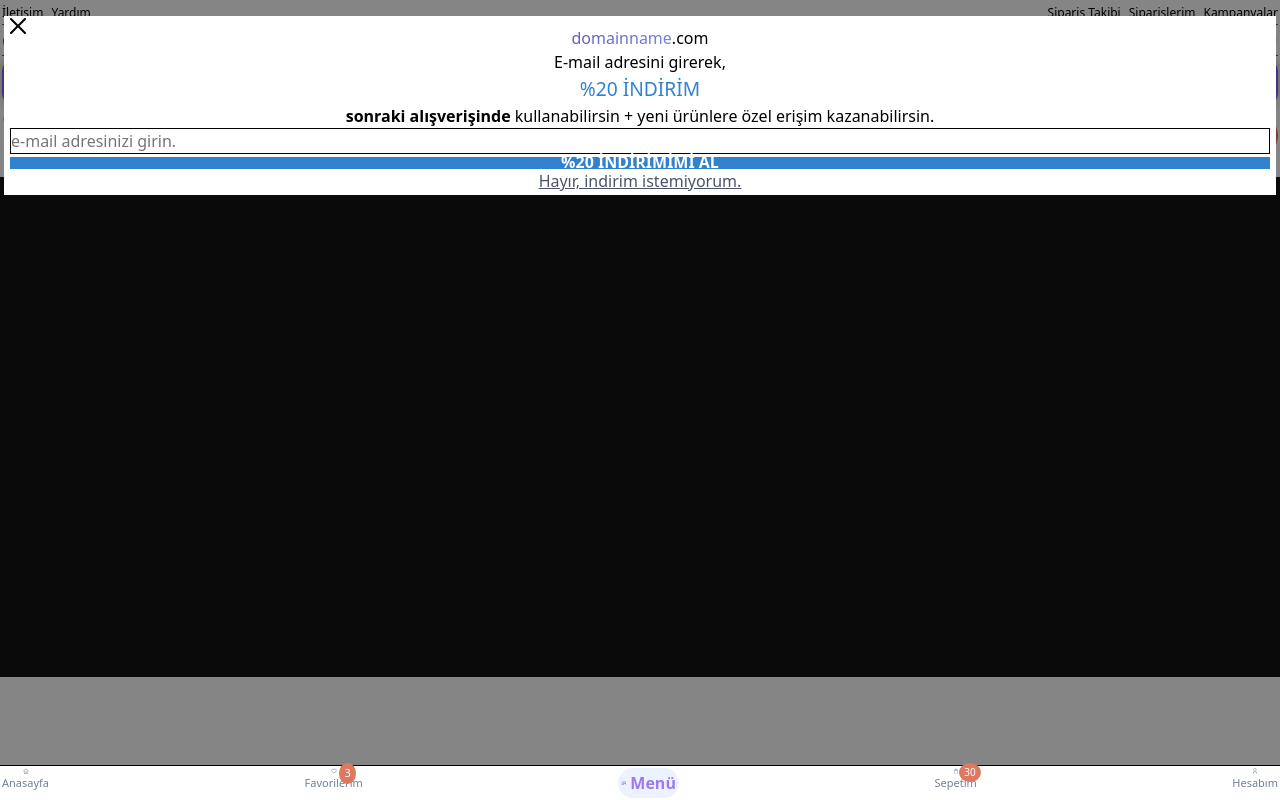
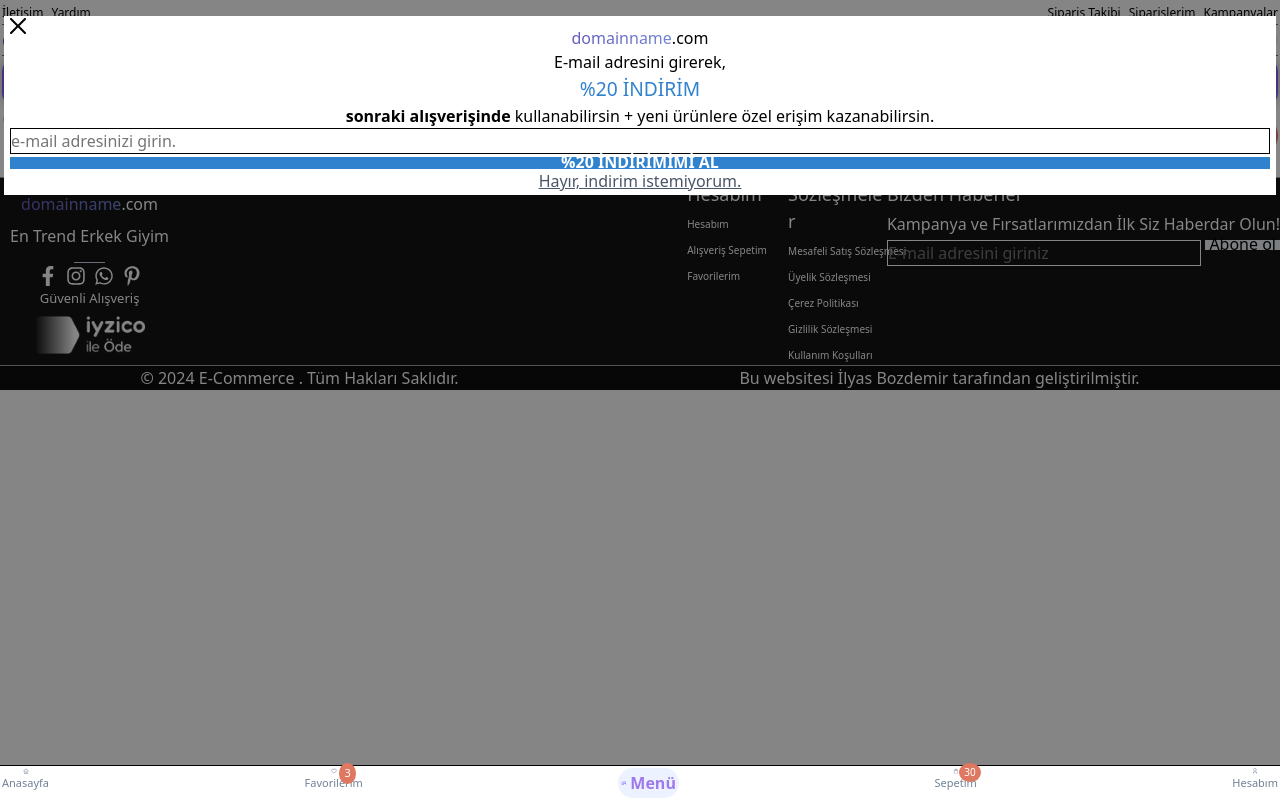
Before and after one commit to ilyasbozdemir/e-commerce-butik-nextjs, a Next.js app: page /cerez-politikasi in a window 1280 px wide. Built offline with nearby package versions, Linux system fonts and the light colour scheme.

Commit message:
updated footer

```diff
--- a/components/Footer/index.jsx
+++ b/components/Footer/index.jsx
@@ -33,12 +33,11 @@ function Footer() {
     setEmail("");
   }
 
-  React.useEffect(() => {}, []);
+  React.useEffect(() => { }, []);
   const toast = useToast();
   return (
     <>
       <Box
-        display={"none"}
         pos={"relative"}
         as="footer"
         color={"white"}
@@ -197,7 +196,7 @@ function Footer() {
 
         <Divider orientation="horizontal" />
 
-        <Flex bg={"blackAlpha.500"}>
+        <Flex bg={"blackAlpha.500"} justifyContent={'space-around'}>
           <Stack
             justify="center"
             direction={{
@@ -211,15 +210,13 @@ function Footer() {
               E-Commerce . Tüm Hakları Saklıdır.
             </Text>
           </Stack>
-        </Flex>
           <Stack
-          justify="flex-end"
+            justify="center"
             direction={{
               base: "column",
               md: "row",
             }}
             align="center"
-          bg={"blackAlpha.800"}
           >
             <Text textAlign="center" fontSize="sm" color="subtle">
               Bu websitesi
@@ -236,17 +233,10 @@ function Footer() {
               tarafından geliştirilmiştir.
             </Text>
           </Stack>
+        </Flex>
+
       </Box>
-      <Box
-        h={500}
-        pos={"relative"}
-        as="footer"
-        color={"white"}
-        _light={{ bg: "blackAlpha.900" }}
-        _dark={{ bg: "blackAlpha.900" }}
-        marginTop={10}
-        mb={{ base: "82px", md: 0 }}
-      ></Box>
+
     </>
   );
 }
--- a/components/SocialMediaButtons.jsx
+++ b/components/SocialMediaButtons.jsx
@@ -19,6 +19,7 @@ function SocialMediaButtons() {
         >
           <IconButton
             aria-label="Facebook"
+            color={'white'}
             icon={<FaFacebookF fontSize="1.25rem" />}
             _hover={{ bg: "blue.500", color: " white" }}
           />
@@ -32,6 +33,7 @@ function SocialMediaButtons() {
         >
           <IconButton
             as="button"
+            color={'white'}
             aria-label="Instagram"
             icon={<FaInstagram fontSize="1.25rem" />}
             _hover={{
@@ -49,6 +51,7 @@ function SocialMediaButtons() {
         >
           <IconButton
             as="button"
+            color={'white'}
             aria-label="Whatsapp"
             icon={<FaWhatsapp fontSize="1.25rem" />}
             _hover={{ bg: "#25D366", color: " white" }}
@@ -58,6 +61,7 @@ function SocialMediaButtons() {
         <Tooltip
           label="Pinterest"
           aria-label="Pinterest"
+
           hasArrow
           placement="top"
           bg="purple.400"
@@ -65,6 +69,7 @@ function SocialMediaButtons() {
           <IconButton
             as="button"
             aria-label="Pinterest"
+            color={'white'}
             icon={<FaPinterestP fontSize="1.25rem" />}
             _hover={{ bg: "#BD081C", color: " white" }}
           />
```
Also changed, not shown: pages/site-yapim-asamasinda.jsx (deleted, +0 -16 lines). Lines whose indentation alone changed are shown as unchanged.
